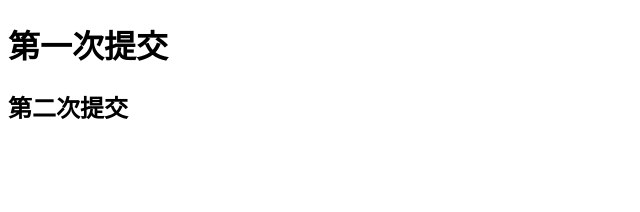
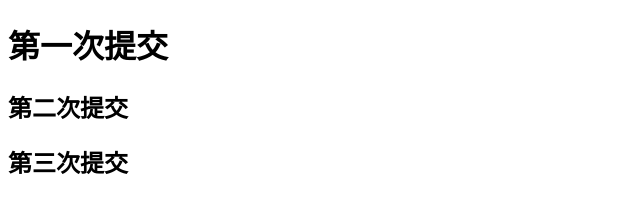
Before and after one commit to ling1017/text, a plain HTML site: page index.html in a window 1280 px wide. Shown: the whole page, without its empty margins (0-640 px from the left). Drawn offline with Linux system fonts and the light colour scheme.

Commit message:
A第三次提交

```diff
--- a/index.html
+++ b/index.html
@@ -8,6 +8,7 @@
 </head>
 <body>
     <h1> 第一次提交 </h1>
-    <h2> 第二次提交</h2>
+    <h2> 第二次提交 </h2>
+    <h2> 第三次提交 </h2>
 </body>
 </html>
```
